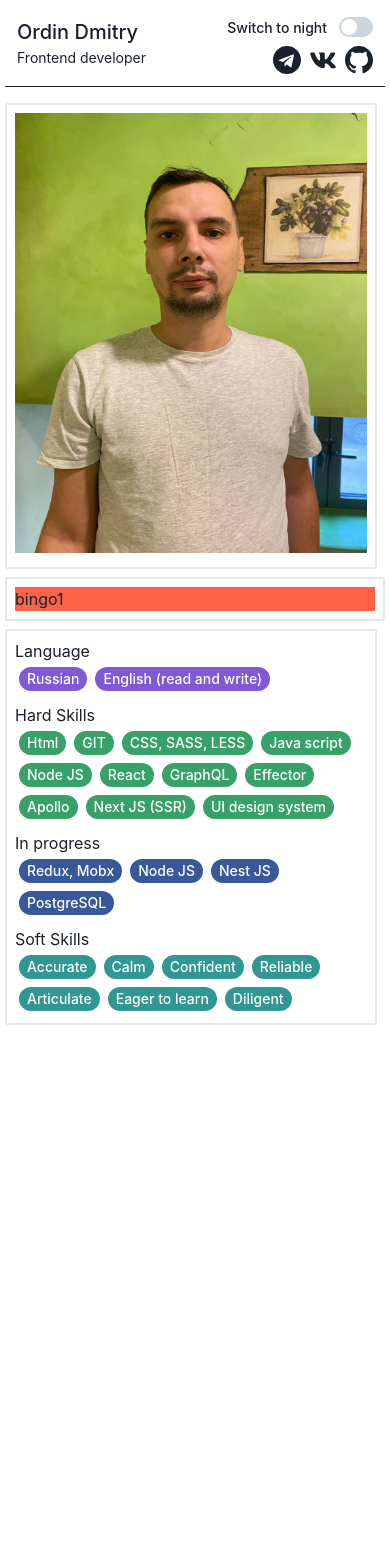
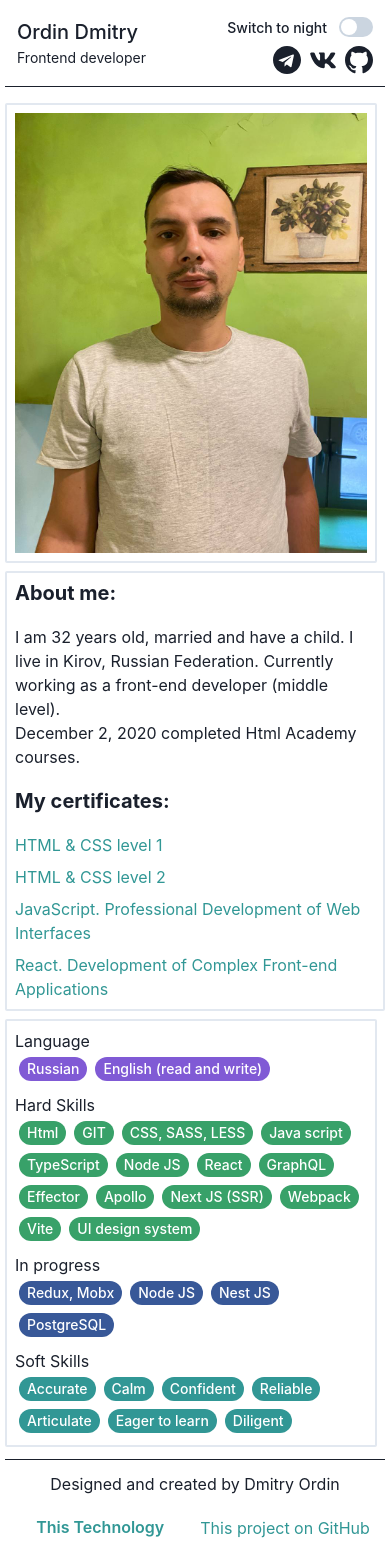
Before and after one commit to qstyle/Resume, a Next.js app: page / in a window 390 px wide. Before the commit the page ends 1030 px from the top, so only its background shows below. Built offline with nearby package versions, Linux system fonts and the light colour scheme.

Commit message:
feat(prod): body and footer (#7)

```diff
--- /dev/null
+++ b/components/Body/AboutMe.tsx
@@ -0,0 +1,43 @@
+import React from 'react'
+import {
+  Text,
+  Box,
+  Link,
+  Heading,
+  Stack
+} from '@chakra-ui/react'
+
+export const AboutMe: React.FC = () => (
+  <Box>
+    <Heading size='md'>About me:</Heading>
+    <Text mt='5'>
+      I am 32 years old, married and have a child.
+      I live in Kirov, Russian Federation.
+      Currently working as a front-end developer (middle level).
+    </Text>
+    <Text>December 2, 2020 completed Html Academy courses.</Text>
+    <Heading mt='5' size='md'>My certificates:</Heading>
+    <Stack>
+    <Link
+     mt='5'
+     color='teal.500' href='https://assets.htmlacademy.ru/certificates/intensive/155/122528.pdf?1584981643&_ga=2.24071485.680870164.1664108654-1004014431.1664108653'>
+      HTML & CSS level 1
+    </Link>
+    <Link
+     color='teal.500'
+     href='https://assets.htmlacademy.ru/certificates/intensive/157/122528.pdf?1590649324&_ga=2.224848285.680870164.1664108654-1004014431.1664108653'>
+      HTML & CSS level 2
+    </Link>
+    <Link
+     color='teal.500'
+     href='https://assets.htmlacademy.ru/certificates/intensive/167/122528.pdf?1595865720&_ga=2.44637731.680870164.1664108654-1004014431.1664108653'>
+      JavaScript. Professional Development of Web Interfaces
+    </Link>
+    <Link
+      color='teal.500'
+      href='https://assets.htmlacademy.ru/certificates/intensive/171/122528.pdf?1661969491&_ga=2.15720881.680870164.1664108654-1004014431.1664108653'>
+        React. Development of Complex Front-end Applications
+    </Link>
+    </Stack>
+  </Box>
+)
--- a/components/Body/Avatar.tsx
+++ b/components/Body/Avatar.tsx
@@ -1,14 +1,15 @@
 import React from 'react'
-import fs from 'fs'
 import Image from 'next/image'
-import { Image as ChakraImage } from '@chakra-ui/react'
+import { Flex } from '@chakra-ui/react'
+
 import AvatarSrc from '../../public/avatar/avatar.jpg'
-// import {Image} from '@chakra-ui/react'
 
 export const Avatar: React.FC = () => (
-  <Image
-    width='400px'
-    height='500px'
-    src={AvatarSrc}
-    alt="avatar" />
+  <Flex justifyContent='center'>
+    <Image
+      width='400px'
+      height='500px'
+      src={AvatarSrc}
+      alt="avatar" />
+  </Flex>
 )
--- a/components/Body/ContentWrapper.tsx
+++ b/components/Body/ContentWrapper.tsx
@@ -1,5 +1,5 @@
 import React, { ReactNode } from 'react'
-import {Box}  from '@chakra-ui/react'
+import { Box }  from '@chakra-ui/react'
 
 interface Props {
   children : ReactNode
--- a/components/Body/Skills/data.ts
+++ b/components/Body/Skills/data.ts
@@ -3,12 +3,15 @@ export const MainHardSkills = [
   'GIT',
   'CSS, SASS, LESS',
   'Java script',
+  'TypeScript',
   'Node JS',
   'React',
   'GraphQL',
   'Effector',
   'Apollo',
   'Next JS (SSR)',
+  'Webpack',
+  'Vite',
   'UI design system'
 ]
 
--- a/components/Body/index.tsx
+++ b/components/Body/index.tsx
@@ -1,23 +1,22 @@
 import React from 'react'
-import { Grid, GridItem, Box } from '@chakra-ui/react'
 import { useMediaQuery } from '@chakra-ui/react'
+import { Grid, GridItem } from '@chakra-ui/react'
 
-import { ContentWrapper } from './ContentWrapper'
 import { Avatar } from './Avatar'
 import { Skills } from './Skills'
+import { AboutMe } from './AboutMe'
+import { ContentWrapper } from './ContentWrapper'
 
 export const Body: React.FC = () => {
 const [isMobile] = useMediaQuery('(min-width: 768px)')
 
 const styles = isMobile ? {
-  templateRows:'repeat(3, 1fr)',
   templateColumns:'repeat(3, 1fr)'
   } : {
-    templateRows:'repeat(1, 1fr)',
     templateColumns:'repeat(1, 1fr)'
   }
 
-  return(
+  return (
     <Grid {...styles} gap='2' mt='4'>
       <GridItem rowSpan={1} colSpan={1}>
         <ContentWrapper>
@@ -26,7 +25,7 @@ const styles = isMobile ? {
       </GridItem>
       <GridItem rowSpan={3} colSpan={2}>
         <ContentWrapper>
-        <Box w='100%' bg='tomato'>bingo1</Box>
+          <AboutMe />
         </ContentWrapper>
       </GridItem>
       <GridItem rowSpan={1} colSpan={1}>
--- /dev/null
+++ b/components/Footer/ModalThisTechnology.tsx
@@ -0,0 +1,47 @@
+import React from 'react'
+import {useDisclosure,
+   Modal as ChakraModal,
+    Button,
+    ModalOverlay,
+    ModalContent,
+    ModalHeader,
+    ModalBody,
+    ModalFooter,
+    ModalCloseButton,
+    Stack,
+    Link,
+} from '@chakra-ui/react'
+
+export const ModalThisTechnology: React.FC = () => {
+  const { isOpen, onOpen, onClose } = useDisclosure()
+
+  return (
+    <>
+      <Button
+        color='teal.500'
+        variant='ghost'
+        onClick={() =>  onOpen()}
+      >
+       This Technology
+      </Button>
+      <ChakraModal onClose={onClose} size='sm' isOpen={isOpen}>
+        <ModalOverlay />
+        <ModalContent>
+          <ModalHeader>Technology on this project</ModalHeader>
+          <ModalCloseButton />
+          <ModalBody>
+           <Stack>
+            <Link color='teal.500' href='https://reactjs.org'>React</Link>
+            <Link color='teal.500' href='https://www.typescriptlang.org'>Type Script</Link>
+            <Link color='teal.500' href='https://nextjs.org'>Next JS</Link>
+            <Link color='teal.500' href='https://chakra-ui.com'>Chakra-ui</Link>
+           </Stack>
+          </ModalBody>
+          <ModalFooter>
+            <Button onClick={onClose}>Close</Button>
+          </ModalFooter>
+        </ModalContent>
+      </ChakraModal>
+    </>
+  )
+}
--- /dev/null
+++ b/components/Footer/index.tsx
@@ -0,0 +1,32 @@
+import React from 'react'
+import {
+   Flex,
+   Link,
+   Text,
+   useMediaQuery
+  } from '@chakra-ui/react'
+
+import { ModalThisTechnology } from './ModalThisTechnology'
+
+export const Footer: React.FC = () => {
+  const [isMobile] = useMediaQuery('(min-width: 768px)')
+
+  return (
+    <Flex
+      p='3'
+      mt='3'
+      w='100%'
+      borderTop='1px'
+      alignItems='center'
+      justifyContent='space-between'
+      flexDirection={isMobile ? 'row' : 'column'}
+    >
+      <Text mb={isMobile ? '0': '3'} >Designed and created by Dmitry Ordin</Text>
+      <Flex alignItems='center' gap='5'>
+        <ModalThisTechnology />
+        <Link color='teal.500'  href='https://github.com/qstyle/resume'>
+          This project on GitHub
+        </Link>
+      </Flex>
+    </Flex>
+)}
--- a/components/Header/NightSwitch.tsx
+++ b/components/Header/NightSwitch.tsx
@@ -1,6 +1,5 @@
 import React from 'react'
 import {
-    Box,
     Switch,
     FormLabel,
     FormControl,
--- a/components/Header/SocalNetwork/index.tsx
+++ b/components/Header/SocalNetwork/index.tsx
@@ -5,8 +5,7 @@ import { vkIcon , telegramIcon, gitHubIcon} from './icon'
 
 
 
-export const SocalNetwork: React.FC = ( ) => {
-return(
+export const SocalNetwork: React.FC = ( ) => (
   <Flex  justifyContent='end' mt='2' gap='2'>
     <Link href='https://t.me/qstyle'>
       <Icon color='' w='7' h='7'>{telegramIcon}</Icon>
@@ -19,4 +18,3 @@ return(
     </Link>
   </Flex>
 )
-}
--- a/components/index.tsx
+++ b/components/index.tsx
@@ -3,13 +3,12 @@ import { Box } from '@chakra-ui/react'
 
 import { Header } from './Header'
 import { Body } from './Body'
+import { Footer } from './Footer'
 
-export const MainLayout: React.FC = ( ) => {
-
-  return (
-    <Box p='5px' maxW='1600px'>
-      <Header />
-      <Body />
-    </Box>
-  )
-}
+export const MainLayout: React.FC = ( ) => (
+  <Box p='5px' maxW='1200px'>
+    <Header />
+    <Body />
+    <Footer />
+  </Box>
+)
```
Also changed, not shown: components/Header/index.tsx (indentation only). Lines whose indentation alone changed are shown as unchanged.
